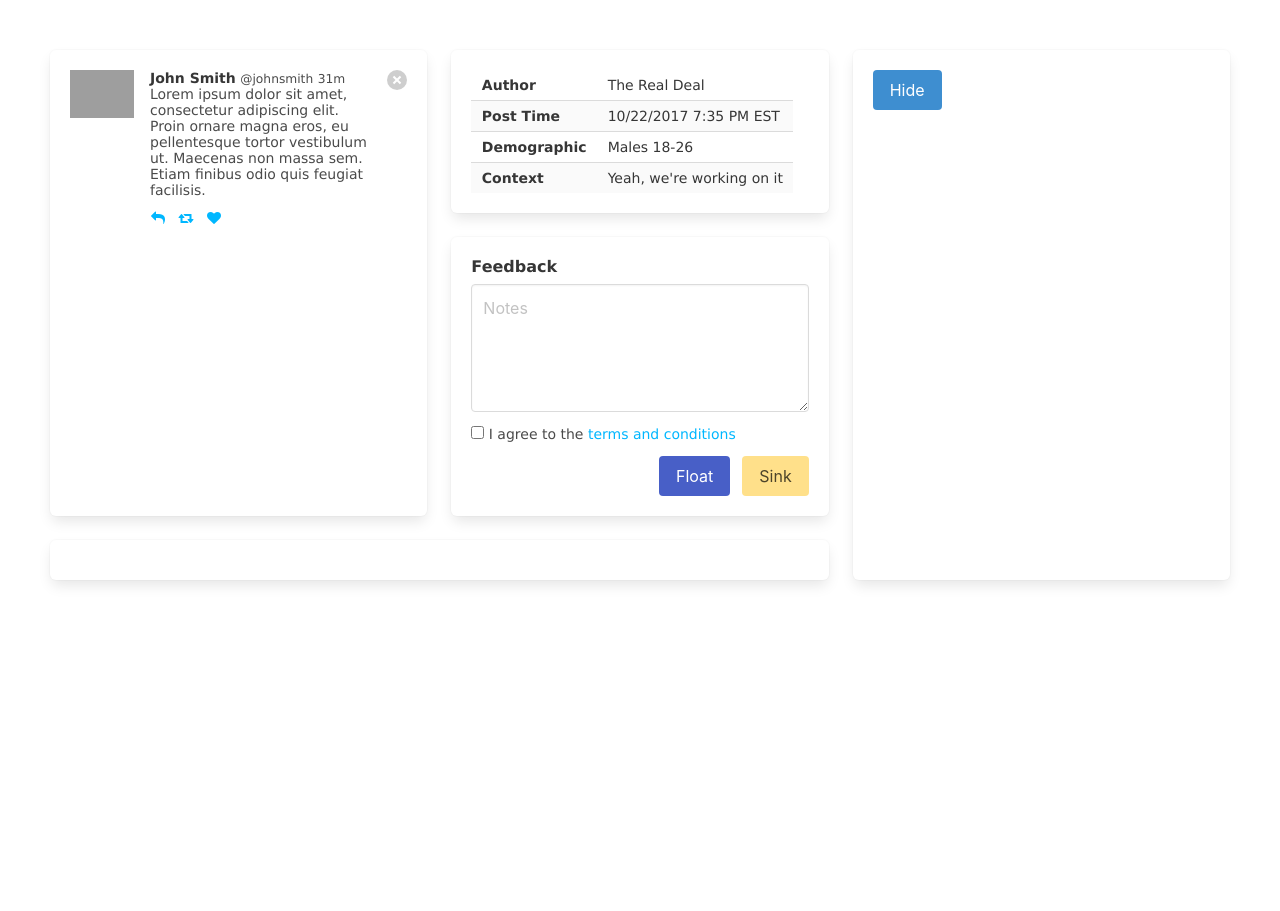
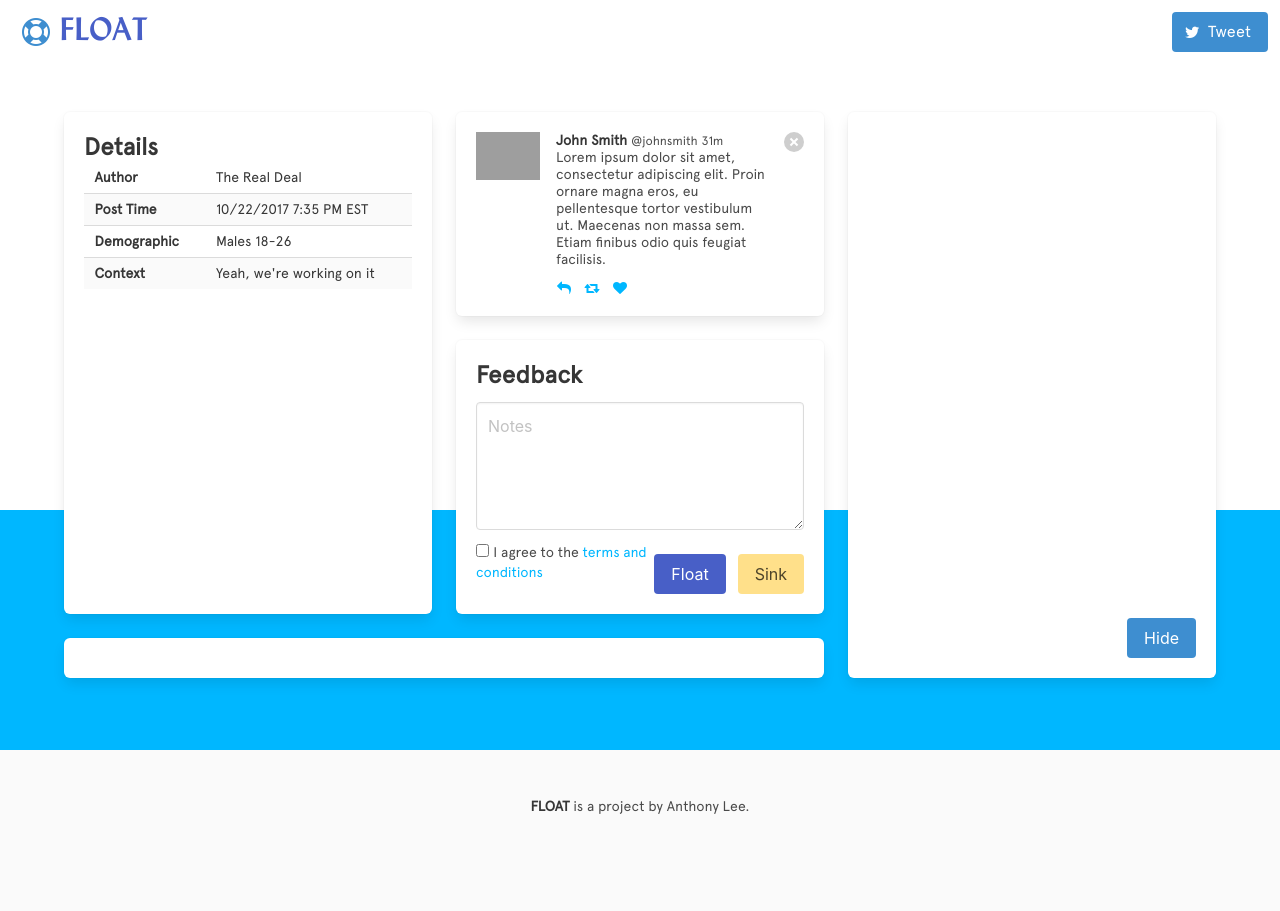
Before and after one commit to alee792/float, a Node server app: template views/index.handlebars in a window 1280 px wide. Before the commit the page ends 585 px from the top, so only its background shows below. Run offline with Node 20, Linux system fonts and the light colour scheme; the template is opened without the code that fills it, so the values that code supplies are empty; some libraries are stand-ins or nearby versions; grey boxes are pictures that could not be loaded.

Commit message:
Gave the site a makeover and fixed up some of the display types to FLEX

```diff
--- a/public/js/login.js
+++ b/public/js/login.js
@@ -42,6 +42,7 @@ function submitUser() {
     })
         .done(function (response) {
             console.log("Logged In");
+            window.location='/'
         })
         .fail(function (error) {
             console.log("Failed Login");
--- a/public/stylesheets/style.css
+++ b/public/stylesheets/style.css
@@ -1,12 +1,59 @@
+/* Overrides */
+@font-face {
+  font-family: 'lydian';
+  src: url('../webfonts/lydian.woff2');
+}
+
+@font-face {
+font-family: 'apercu-web';
+src: url('../webfonts/apercu-regular.woff2');
+}
+
 body {
-  padding: 50px;
-  font: 14px "Lucida Grande", Helvetica, Arial, sans-serif;
+  font: 14px 'apercu-web', "Lucida Grande", Helvetica, Arial, sans-serif;
 }
 
 a {
   color: #00B7FF;
 }
 
+caption {
+  text-align: left;
+  font-weight: 700;
+}
+
+/* Custom */
+.blur-text {
+  color: transparent;
+  text-shadow: 0 0 1px #000;
+}
+
+.brand-title {
+   font-family: lydian, "serif";
+}
+
+.floating-fill {
+  background-image: linear-gradient(bottom, #00B7FF 35%, #fff 0%);
+  background-image: -o-linear-gradient(bottom, #00B7FF 35%, #fff 0%);
+  background-image: -moz-linear-gradient(bottom, #00B7FF 35%, #fff 0%);
+  background-image: -webkit-linear-gradient(bottom, #00B7FF 35%, #fff 0%);
+  background-image: -ms-linear-gradient(bottom, #00B7FF 35%, #fff 0%);
+}
+
 .registration {
   display: none;
 }
+
+
+/* Vertical Align Nonsense */
+.flex {
+  display: flex;
+}
+
+.full-width {
+  width: 100% !important;
+}
+
+.flex-end {
+  align-self: flex-end;
+}
--- a/views/index.handlebars
+++ b/views/index.handlebars
@@ -1,7 +1,34 @@
+<section class="section floating-fill">
+    <div class="container">
         <div class="tile is-ancestor">
             <div class="tile is-vertical">
                 <div class="tile">
                     <div class="tile is-parent">
+                        <article class="tile is-child box">
+                            <table class="table is-hoverable is-striped is-centered full-width">
+                                <caption class="is-size-4">Details</caption>
+                                <tbody>
+                                    <tr>
+                                        <th>Author</th>
+                                        <td>The Real Deal</td>
+                                    </tr>
+                                    <tr>
+                                        <th>Post Time</th>
+                                        <td>10/22/2017 7:35 PM EST</td>
+                                    </tr>
+                                    <tr>
+                                        <th>Demographic</th>
+                                        <td>Males 18-26</td>
+                                    </tr>
+                                    <tr>
+                                        <th>Context</th>
+                                        <td>Yeah, we're working on it</td>
+                                    </tr>
+                                </tbody>
+                            </table>
+                        </article>
+                    </div>
+                    <div class="tile is-parent is-vertical">
                         <article class="tile is-child box">
                             <article class="media">
                                 <figure class="media-left">
@@ -15,9 +42,9 @@
                                             <strong>John Smith</strong>
                                             <small>@johnsmith</small>
                                             <small>31m</small>
-                                    <br> Lorem ipsum dolor sit amet, consectetur adipiscing elit. Proin ornare magna eros, eu
-                                    pellentesque tortor vestibulum ut. Maecenas non massa sem. Etiam finibus odio quis feugiat
-                                    facilisis.
+                                            <br> Lorem ipsum dolor sit amet, consectetur adipiscing elit. Proin ornare magna
+                                            eros, eu pellentesque tortor vestibulum ut. Maecenas non massa sem. Etiam finibus
+                                            odio quis feugiat facilisis.
                                         </p>
                                     </div>
                                     <nav class="level is-mobile">
@@ -45,54 +72,34 @@
                                 </div>
                             </article>
                         </article>
-            </div>
-            <div class="tile is-parent is-vertical">
-                <article class="tile is-child box" id="details">
-                    <!-- Put any content you want -->
-                    <table class="table is-hoverable is-striped is-centered">
-                        <tbody>
-                            <tr>
-                                <th>Author</th>
-                                <td>The Real Deal</td>
-                            </tr>
-                            <tr>
-                                <th>Post Time</th>
-                                <td>10/22/2017 7:35 PM EST</td>
-                            </tr>
-                            <tr>
-                                <th>Demographic</th>
-                                <td>Males 18-26</td>
-                            </tr>
-                            <tr>
-                                <th>Context</th>
-                                <td>Yeah, we're working on it</td>
-                            </tr>
-                        </tbody>
-                    </table>
-                </article>
-                <article class="tile is-child box" id="feedback">
+                        <article class="tile is-child box flex" id="feedback">
+                            <div class="full-width" id="feedback-form">
                                 <div class="field">
-                        <label class="label">Feedback</label>
+                                    <label class="label is-size-4">Feedback</label>
                                     <div class="control">
                                         <textarea class="textarea" placeholder="Notes"></textarea>
                                     </div>
                                 </div>
-
+                                <nav class="level">
                                     <div class="field">
                                         <div class="control">
                                             <label class="checkbox">
-                                <input type="checkbox"><small> I agree to the
-                                <a href="#">terms and conditions</a></small>
+                                                <input type="checkbox">
+                                                <small> I agree to the
+                                                    <a href="#">terms and conditions</a>
+                                                </small>
                                             </label>
                                         </div>
                                     </div>
-                    <div class="field is-grouped is-pulled-right">
+                                    <div class="field is-grouped is-pulled-right flex-end">
                                         <div class="control">
                                             <button class="button is-link">Float</button>
                                         </div>
                                         <div class="control">
                                             <button class="button is-warning">Sink</button>
                                         </div>
+                                    </div>
+                                </nav>
                             </div>
                         </article>
                     </div>
@@ -104,16 +111,20 @@
                 </div>
             </div>
             <div class="tile is-parent is-4" id="profile">
-        <article class="tile is-child box">
+                <article class="tile is-child box flex">
                     <!-- Profile Box -->
+                    <div class="full-width" id="profile-box">
                         {{#if currentUser }}
                         <h1 class="title"> {{ currentUser.name }} </h1>
                         <h2 class="subtitle"> {{ currentUser.screen_name }}</h2>
                         {{/if}}
-            <button class="button is-info" id="profile-toggle">Hide</button>
+                    </div>
+                    <button class="button is-info flex-end" id="profile-toggle">Hide</button>
                 </article>
             </div>
         </div>
         <script src="https://cdnjs.cloudflare.com/ajax/libs/jquery/3.2.1/jquery.min.js"></script>
         <script src="https://cdnjs.cloudflare.com/ajax/libs/handlebars.js/4.0.8/handlebars.min.js"></script>
         <script src="/js/main.js"></script>
+    </div>
+</section>
--- a/views/layouts/main.handlebars
+++ b/views/layouts/main.handlebars
@@ -11,8 +11,59 @@
 </head>
 
 <body>
+  <nav class="navbar is-transparent" role="navigration" aria-label="main navigation">
+    <div class="navbar-brand">
+      <a class="navbar-item" href="/">
+        <span class="icon is-large is-left has-text-info">
+          <i class="fa fa-life-ring fa-2x"></i>
+        </span>
+        <p class="is-size-3 has-icons-left brand-title">FLOAT</p>
+      </a>
+      <a class="navbar-item is-hidden-desktop" href="https://twitter.com/" target="_blank">
+        <span class="icon" style="color: #55acee;">
+          <i class="fa fa-lg fa-twitter"></i>
+        </span>
+      </a>
+      <a class="navbar-item is-hidden-desktop" href="https://github.com.com/" target="_blank">
+        <span class="icon" style="color: #212121;">
+          <i class="fa fa-lg fa-github"></i>
+        </span>
+      </a>
+      <div class="navbar-burger burger" data-target="navMenuTransparentExample">
+        <span></span>
+        <span></span>
+        <span></span>
+      </div>
+    </div>
 
-    {{{body}}}
+    <div class="navbar-end">
+      <div class="navbar-item is-hidden-touch">
+        <p class="control">
+          <a class="is-info button" target="_blank" href="https://twitter.com/">
+            <span class="icon">
+              <i class="fa fa-twitter"></i>
+            </span>
+            <span>
+              Tweet
+            </span>
+          </a>
+        </p>
+      </div>
+    </div>
+  </nav>
+
+  {{{body}}}
+
+<footer class="footer">
+  <div class="container">
+    <div class="content has-text-centered">
+      <p>
+        <strong>FLOAT</strong>  is a project by Anthony Lee.
+      </p>
+    </div>
+  </div>
+</footer>
 
 </body>
+
 </html>
```
Also changed, not shown: public/webfonts/DalaFloda-Medium-Web.woff2 (added), public/webfonts/apercu-regular.woff2 (added), public/webfonts/lydian.woff2 (added). Lines whose indentation alone changed are shown as unchanged.
